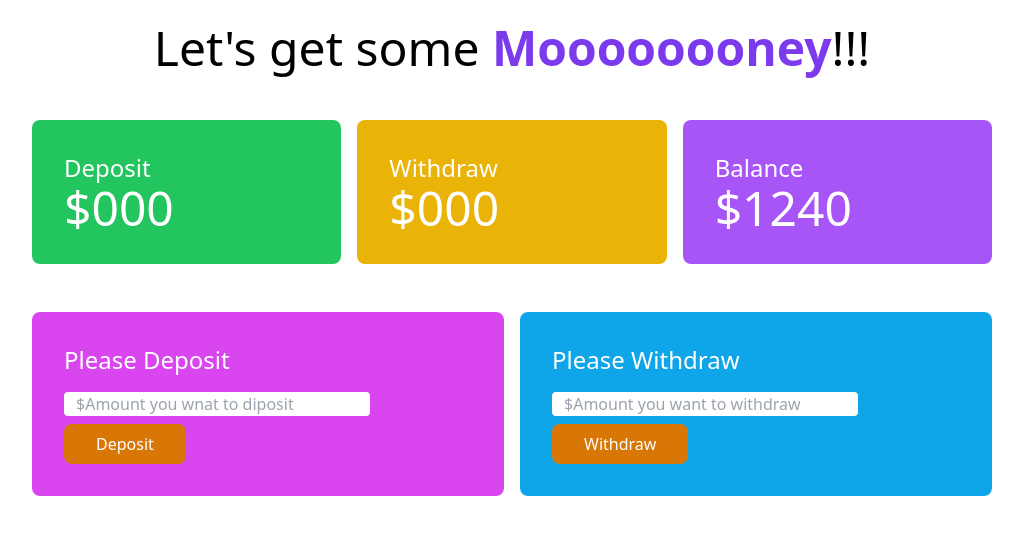
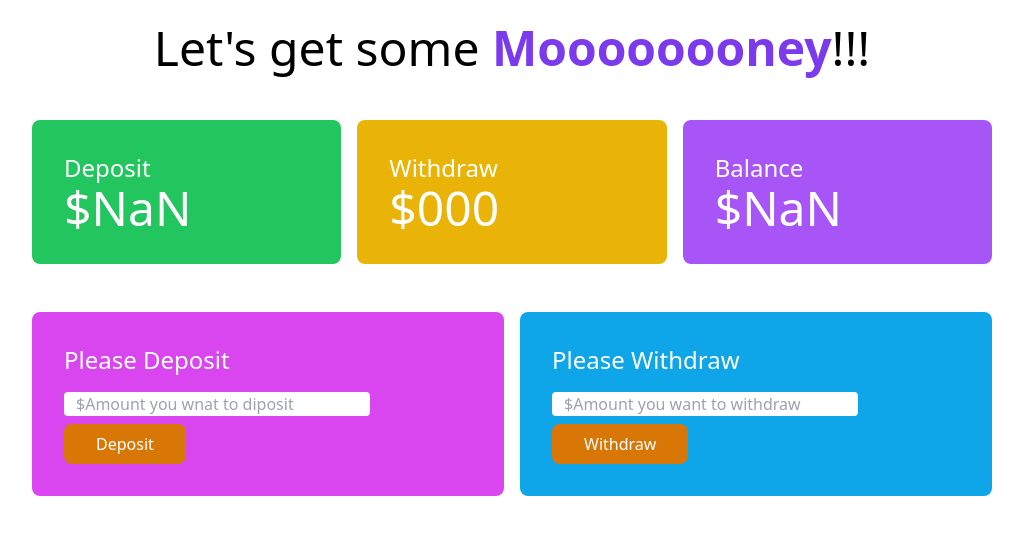
Before and after one commit to abdulhakim10/baap-er-bank, a plain HTML site: page bank.html in a window 1280 px wide. Both pictures are taken after a click on the button "Deposit". Shown: the whole page, without its empty margins (128-1151 px from the left). Drawn offline with nearby package versions, Linux system fonts and the light colour scheme.

Commit message:
deposit.js file added

```diff
--- a/bank.html
+++ b/bank.html
@@ -21,7 +21,7 @@
             <div class="grid grid-cols-3 gap-4 w-9/12 mx-auto text-white">
                 <div class="bg-green-500 p-8 rounded-lg">
                     <h4 class="text-2xl">Deposit</h4>
-                    <h2 class="text-5xl">$000</h2>
+                    <h2 class="text-5xl">$<span id="deposit-total">00</span> </h2>
                 </div>
                 <div class="bg-yellow-500 p-8 rounded-lg">
                     <h4 class="text-2xl">Withdraw</h4>
@@ -29,22 +29,22 @@
                 </div>
                 <div class="bg-purple-500 p-8 rounded-lg">
                     <h4 class="text-2xl">Balance</h4>
-                    <h2 class="text-5xl">$1240</h2>
+                    <h2 class="text-5xl">$<span id="balance-total">1240</span> </h2>
                 </div>
             </div>
         </section>
         <!-- Diposit and Withdraw -->
         <section class="mt-12">
-            <div class="grid grid-cols-2 gap-4 w-9/12 mx-auto text-white">
+            <div class="grid grid-cols-2 gap-4 w-9/12 mx-auto">
                 <div class="bg-fuchsia-500 p-8 rounded-lg">
-                    <h4 class="text-2xl mb-4">Please Deposit</h4>
+                    <h4 class="text-2xl mb-4 text-white">Please Deposit</h4>
                     <input class="w-9/12 block mb-2 px-3 rounded" type="text" name="" id="deposit-field"
                         placeholder="$Amount you wnat to diposit">
                     <button id="btn-deposit"
                         class="text-white font-medium hover:bg-sky-700 bg-amber-600 px-8 py-2 rounded-lg">Deposit</button>
                 </div>
                 <div class="bg-sky-500 p-8 rounded-lg">
-                    <h4 class="text-2xl mb-4">Please Withdraw</h4>
+                    <h4 class="text-2xl mb-4 text-white">Please Withdraw</h4>
                     <input class="w-9/12 block mb-2 px-3 rounded" type="text"
                         placeholder="$Amount you want to withdraw">
                     <button id="btn-withdraw"
@@ -54,7 +54,7 @@
         </section>
 
     </main>
-
+    <script src="js/deposit.js"></script>
 </body>
 
 </html>
--- /dev/null
+++ b/js/deposit.js
@@ -0,0 +1,32 @@
+// step-1: add event listner to the deposit button
+document.getElementById('btn-deposit').addEventListener('click', function () {
+
+    // step-2: get the deposit amount inside the deposit input field
+    // always remember to use .value to get text from an input field
+    const depositField = document.getElementById('deposit-field');
+    const newDepositAmountString = depositField.value;
+    const newDepositAmount = parseFloat(newDepositAmountString);
+
+
+    // step-3: get the current deposit total
+    // to get text from non-input field use .innerText
+    const depositTotalElement = document.getElementById('deposit-total');
+    const previousDepositTotalString = depositTotalElement.innerText;
+    const previousDepositTotal = parseFloat(previousDepositTotalString);
+
+    // step-4: add number to set the total deposit
+    const currentDepositTotal = previousDepositTotal + newDepositAmount;
+    depositTotalElement.innerText = currentDepositTotal;
+
+    // step-5: get the current balance
+    const balanceElement = document.getElementById('balance-total');
+    const previousBalanceTotalString = balanceElement.innerText;
+    const previousBalanceTotal = parseFloat(previousBalanceTotalString);
+
+    // step-6:get the total balance
+    const currentTotalBalance = previousBalanceTotal + newDepositAmount;
+    balanceElement.innerText = currentTotalBalance;
+
+    // step-7: clear the deposit field value
+    depositField.value = '';
+})
```
